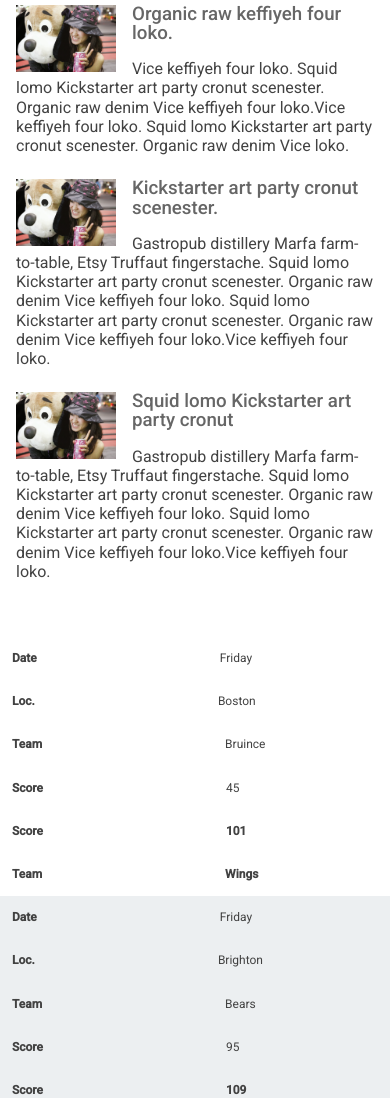
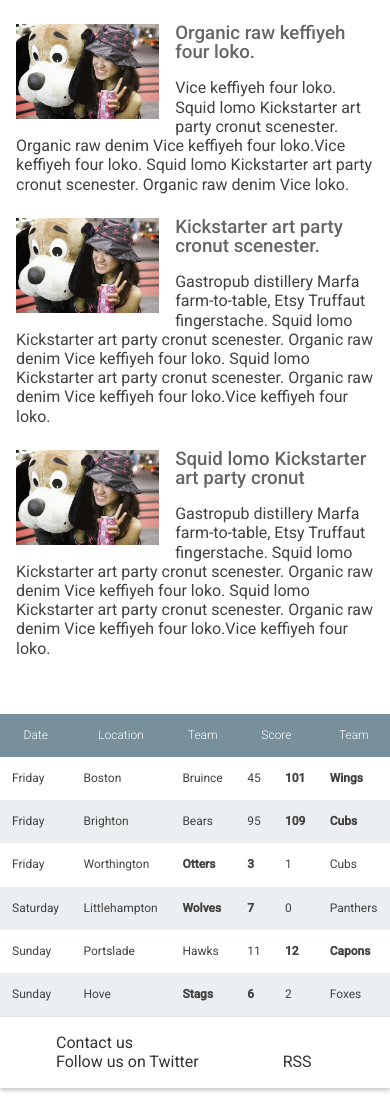
Before and after one commit to VictorKushch/home-town-app-quizz, a plain HTML site: page index.html in a window 390 px wide. Shown: the part 1346-2444 px from the top of the page. Drawn offline with Linux system fonts and the light colour scheme.

Commit message:
Images Latest news

```diff
--- a/main.css
+++ b/main.css
@@ -215,33 +215,6 @@ main {
  */
 
 
-@media screen and (max-width: 520px){
-table, thead, tbody,  th, td, tr {
-	display: block;
-    }
-    thead tr {
-        position: absolute;
-        top: -9999px;
-        left: -9999px;
-    }
-    td {
-        position: relative;
-        padding-left: 30%;
-    }
-
-    td:before {
-        margin-right: 50%;
-        left: 10px;
-        content: attr(data-th);
-        font-weight: bold;
-        }
-
-    .scores__table td {
-          text-align: left;
-}
-
-}
-
 
 
 .scores {
@@ -278,16 +251,7 @@ table, thead, tbody,  th, td, tr {
   font-weight: bold;
 }
 
-@media screen and (min-width: 521px){
-    .scores__table td:nth-child(3) {
-      text-align: right;
-    }
 
-    .scores__table td:nth-child(2),
-    .scores__table td:nth-child(5) {
-      text-align: center;
-    }
-}
 /*
  *
  * Weather
@@ -364,6 +328,7 @@ table, thead, tbody,  th, td, tr {
   width: 100px;
   float: left;
   margin-right: 1em;
+  min-width: 40%;
 }
 
 .snippet__title {
--- a/responsive.css
+++ b/responsive.css
@@ -143,3 +143,11 @@ table, thead, tbody,  th, td, tr {
 
 
 }
+
+@media screen and (min-width: 623px) {
+    .snippet__thumbnail{
+        margin-bottom: 20px;
+    }
+
+
+}
```
